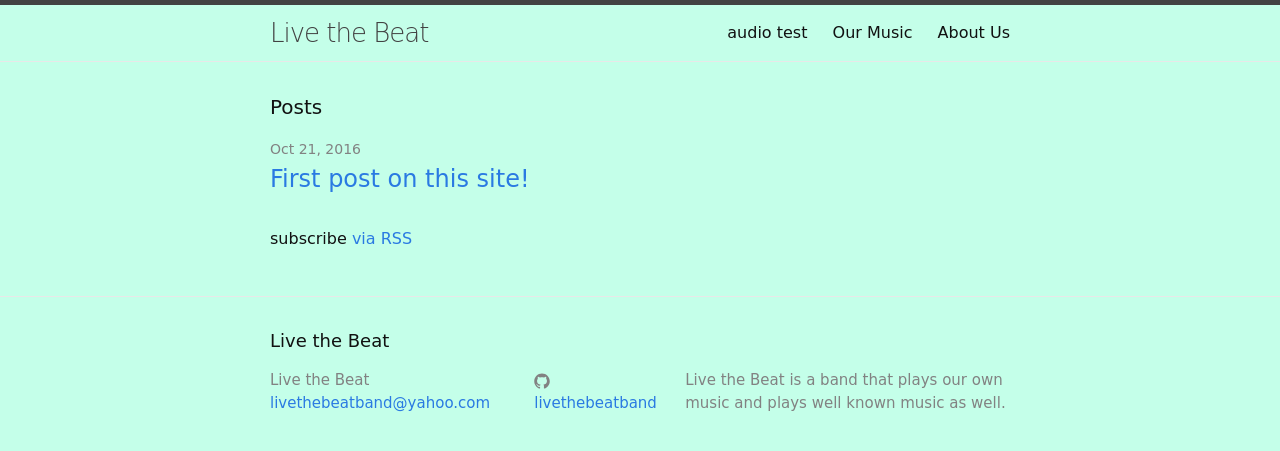
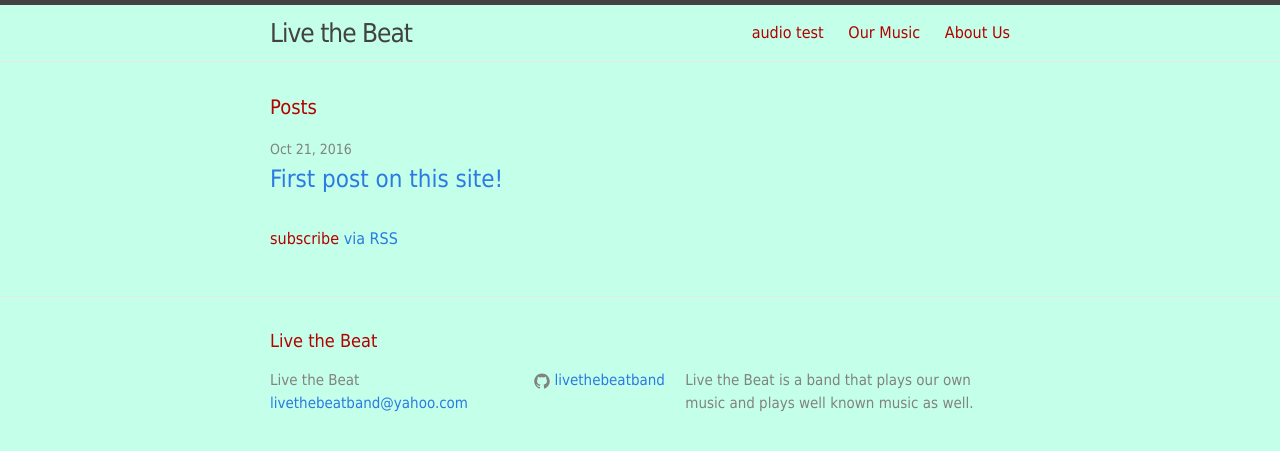
Before and after one commit to livethebeatband/livethebeatband.github.io, a Jekyll site: the page built from index.html, in a window 1280 px wide. Shown: the top 451 px of the page. Built offline with Jekyll 4.4.1, drawn with Linux system fonts in a browser that asks for light colours.

Commit message:
Update main.scss

```diff
--- a/css/main.scss
+++ b/css/main.scss
@@ -6,7 +6,7 @@
 
 
 // Our variables
-$base-font-family: "Comic Sans MS", cursive, sans-serif;
+$base-font-family: Tahoma, Geneva, sans-serif;
 $base-font-size:   16px;
 $base-font-weight: 400;
 $small-font-size:  $base-font-size * 0.875;
@@ -14,7 +14,7 @@ $base-line-height: 1.5;
 
 $spacing-unit:     30px;
 
-$text-color:       #111;
+$text-color:       #b20101;
 $background-color: #c4ffe9;
 $brand-color:      #2a7ae2;
 
```
